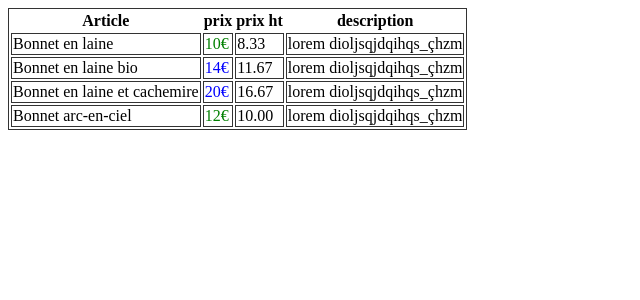
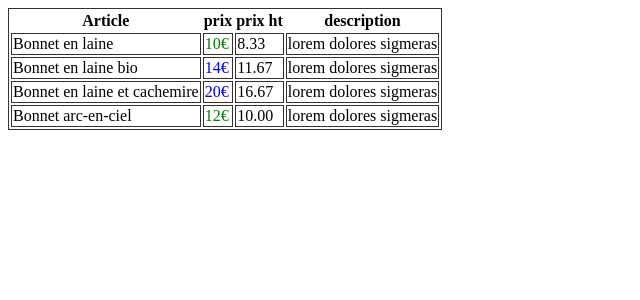
Before and after one commit to ALF-PARYA/prorect-2023, a PHP site: page / in a window 1280 px wide. Shown: the top 300 px of the page, without its empty margins (0-640 px from the left). Run offline with PHP 8.4, Linux system fonts and the light colour scheme.

Commit message:
commit 2

```diff
--- a/index.php
+++ b/index.php
@@ -1,22 +1,24 @@
 <?php
-$lorem = 'lorem dioljsqjdqihqs_çhzm';
+$lorem = 'lorem dolores sigmeras';
 $bonnets =
     [
-    ['Bonnet en laine' ,10, $lorem],
-    ['Bonnet en laine bio' , 14, $lorem],
-    ['Bonnet en laine et cachemire' , 20, $lorem],
-    ['Bonnet arc-en-ciel' , 12, $lorem],
+        ['Bonnet en laine', 10, $lorem],
+        ['Bonnet en laine bio', 14, $lorem],
+        ['Bonnet en laine et cachemire', 20, $lorem],
+        ['Bonnet arc-en-ciel', 12, $lorem],
     ];
-function displayBonnets(array $bonnet){
-    ?><tr>
+function displayBonnets(array $bonnet)
+{
+    ?>
+    <tr>
         <td>
             <?php echo $bonnet[0]; ?>
         </td>
         <?php
         $couleur = 'c2';
-        if($bonnet[1]<= 12 ){
-            $couleur = 'c1' ;
-        }?>
+        if ($bonnet[1] <= 12) {
+            $couleur = 'c1';
+        } ?>
 
 
         <td class="<?php echo $couleur ?>">
@@ -33,13 +35,7 @@ function displayBonnets(array $bonnet){
 };
 
 
-
-
-
 ?>
-
-
-
 
 
 <!DOCTYPE html>
```
Lines whose indentation alone changed are shown as unchanged.
